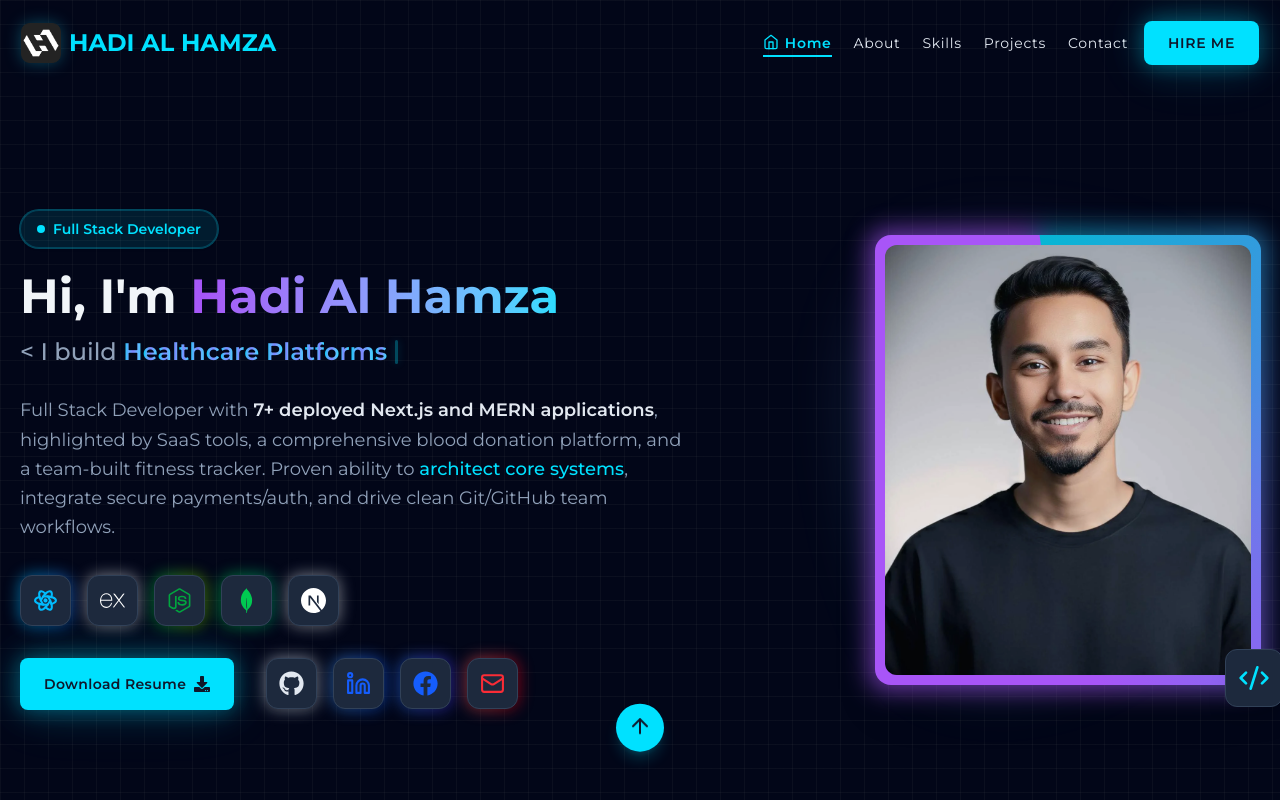
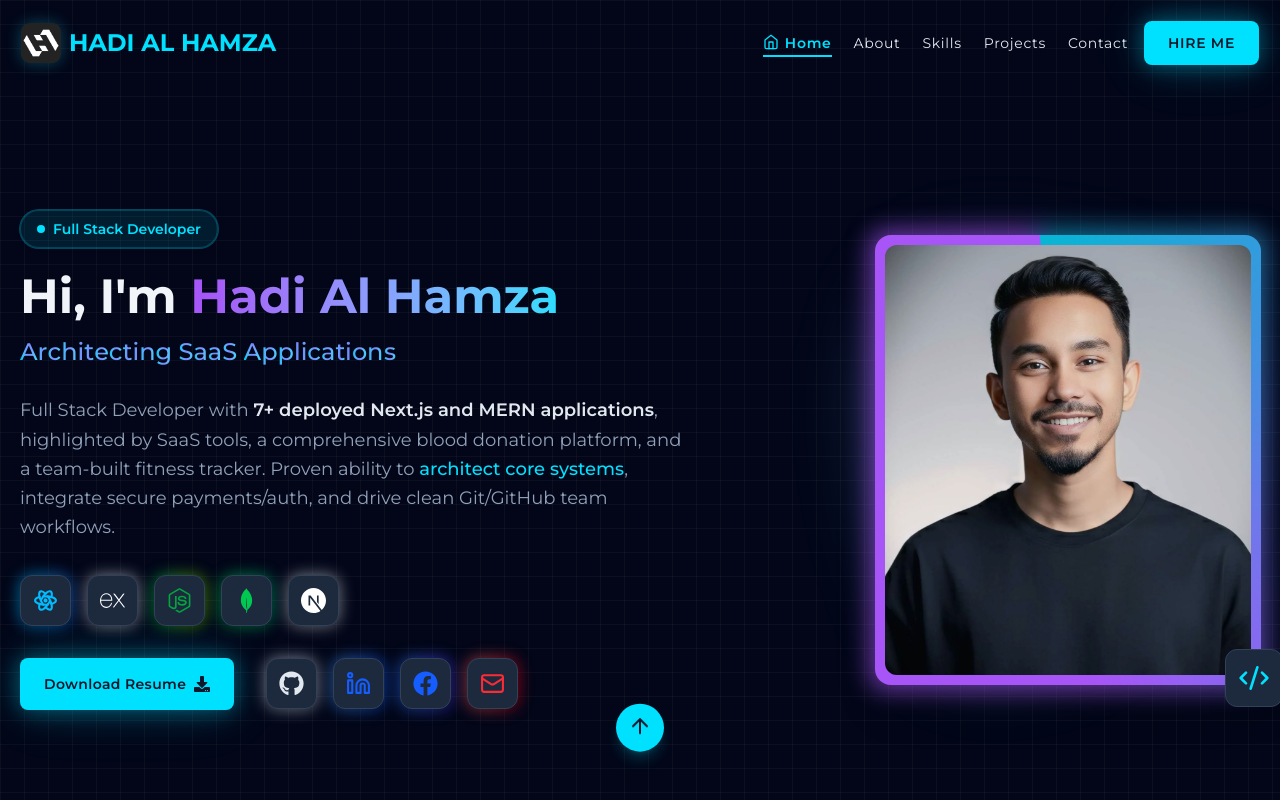
Before and after one commit to hadialhamza/portfolio, a React (Vite) app: page / in a window 1280 px wide. Shown: the top 800 px of the page. Built offline with nearby package versions, Linux system fonts and the light colour scheme.

Commit message:
updating the hero section typewrite effect contents and animation styles.

```diff
--- a/src/components/sections/Hero.jsx
+++ b/src/components/sections/Hero.jsx
@@ -73,26 +73,26 @@ const Hero = () => {
           </motion.h1>
 
           <div className="h-10 md:h-12 mb-3 text-xl md:text-2xl font-medium text-slate-400">
-            &lt; I build{" "}
-            <span className="text-slate-200 font-semibold">
             {shouldReduceMotion ? (
-                "Modern Web Applications"
+              <>Crafting Modern Web Experiences</>
             ) : (
               <>
                 <span className="hidden md:inline">
                   <HeroTypewriter
                     words={[
-                        "SaaS Applications",
-                        "Healthcare Platforms",
-                        "AI-Powered Tools",
-                        "Next.js & MERN Stack",
+                      "Developing Next.js & MERN Projects",
+                      "Architecting SaaS Applications",
+                      "Innovating AI-Powered Tools",
+                      "Engineering Healthcare Platforms",
+                      "Building E-commerce Solutions",
                     ]}
                   />
                 </span>
-                  <span className="md:hidden">Modern Web Applications</span>
+                <span className="md:hidden">
+                  Crafting Modern Web Experiences
+                </span>
               </>
             )}
-            </span>
           </div>
 
           <p className="text-base md:text-lg text-slate-400 max-w-2xl leading-relaxed mb-8">
@@ -100,10 +100,13 @@ const Hero = () => {
             <span className="font-semibold text-slate-200">
               7+ deployed Next.js and MERN applications
             </span>
-            , highlighted by SaaS tools, a comprehensive blood donation platform,
-            and a team-built fitness tracker. Proven ability to{" "}
-            <span className="text-primary font-medium">architect core systems</span>
-            , integrate secure payments/auth, and drive clean Git/GitHub team workflows.
+            , highlighted by SaaS tools, a comprehensive blood donation
+            platform, and a team-built fitness tracker. Proven ability to{" "}
+            <span className="text-primary font-medium">
+              architect core systems
+            </span>
+            , integrate secure payments/auth, and drive clean Git/GitHub team
+            workflows.
           </p>
 
           {/* Tech Stack */}
--- a/src/components/shared/HeroTypewriter.jsx
+++ b/src/components/shared/HeroTypewriter.jsx
@@ -1,15 +1,13 @@
 import { useState, useEffect } from "react";
 import { motion, AnimatePresence } from "motion/react";
 
-export function HeroTypewriter({
-  words = ["SaaS Applications", "Healthcare Platforms", "AI-Powered Tools", "Next.js & MERN Stack"],
-}) {
+export function HeroTypewriter({ words = [] }) {
   const [index, setIndex] = useState(0);
 
   useEffect(() => {
     const interval = setInterval(() => {
       setIndex((prev) => (prev + 1) % words.length);
-    }, 3500);
+    }, 4000);
     return () => clearInterval(interval);
   }, [words.length]);
 
@@ -23,8 +21,10 @@ export function HeroTypewriter({
             animate="visible"
             exit="exit"
             variants={{
-              visible: { transition: { staggerChildren: 0.05 } },
-              exit: { transition: { staggerChildren: 0.03, staggerDirection: -1 } },
+              visible: { transition: { staggerChildren: 0.035 } },
+              exit: {
+                transition: { staggerChildren: 0.015, staggerDirection: -1 },
+              },
             }}
             className="inline-block"
           >
@@ -32,11 +32,21 @@ export function HeroTypewriter({
               <motion.span
                 key={`${index}-${i}`}
                 variants={{
-                  hidden: { opacity: 0, y: 15, scale: 0.8, filter: "blur(4px)" },
+                  hidden: {
+                    opacity: 0,
+                    y: 15,
+                    scale: 0.8,
+                    filter: "blur(4px)",
+                  },
                   visible: { opacity: 1, y: 0, scale: 1, filter: "blur(0px)" },
                   exit: { opacity: 0, y: -10, scale: 0.9, filter: "blur(4px)" },
                 }}
-                transition={{ type: "spring", stiffness: 200, damping: 15 }}
+                transition={{
+                  type: "spring",
+                  stiffness: 200,
+                  damping: 15,
+                  filter: { type: "tween", duration: 0.3 },
+                }}
                 className={[
                   "inline-block",
                   "bg-linear-to-r from-cyan-400 via-indigo-400 to-primary",
@@ -49,12 +59,6 @@ export function HeroTypewriter({
           </motion.span>
         </AnimatePresence>
       </span>
-      {/* Blinking Cursor */}
-      <motion.span
-        animate={{ opacity: [1, 0, 1] }}
-        transition={{ duration: 0.8, repeat: Infinity, ease: "linear" }}
-        className="inline-block w-[3px] h-[1em] bg-primary shadow-[0_0_8px_rgba(6,182,212,0.8)] rounded-full"
-      />
     </span>
   );
 }
```
Lines whose indentation alone changed are shown as unchanged.
